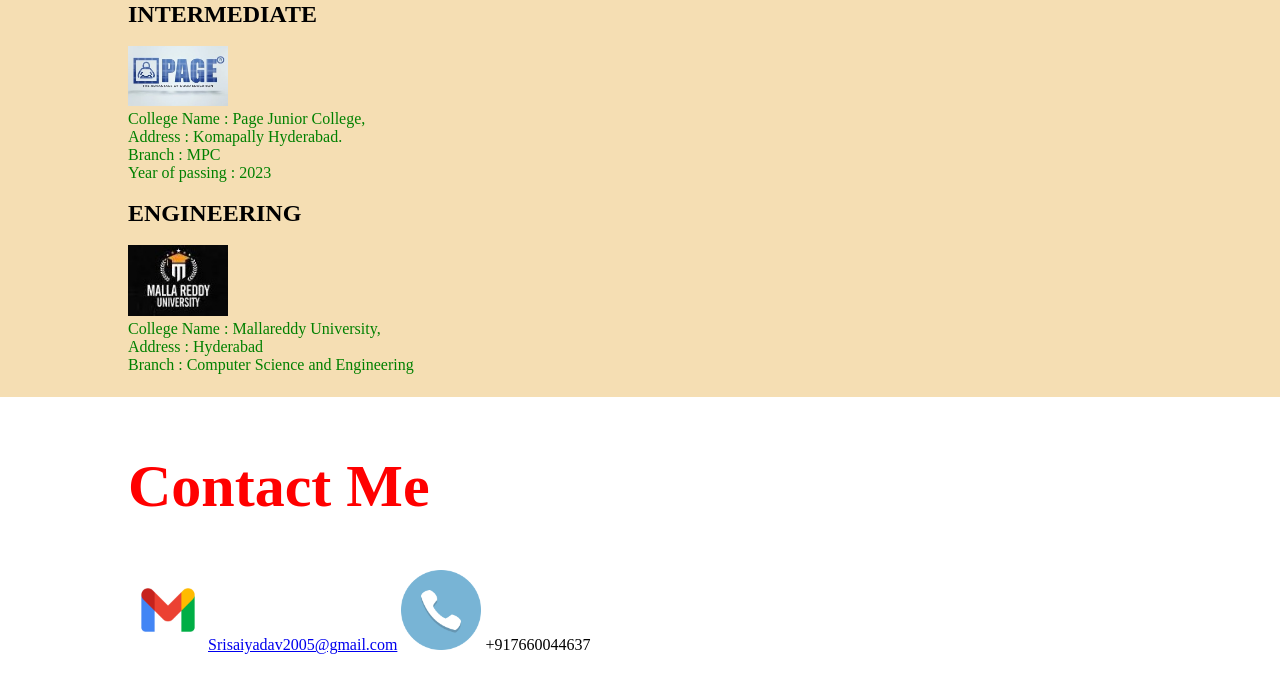
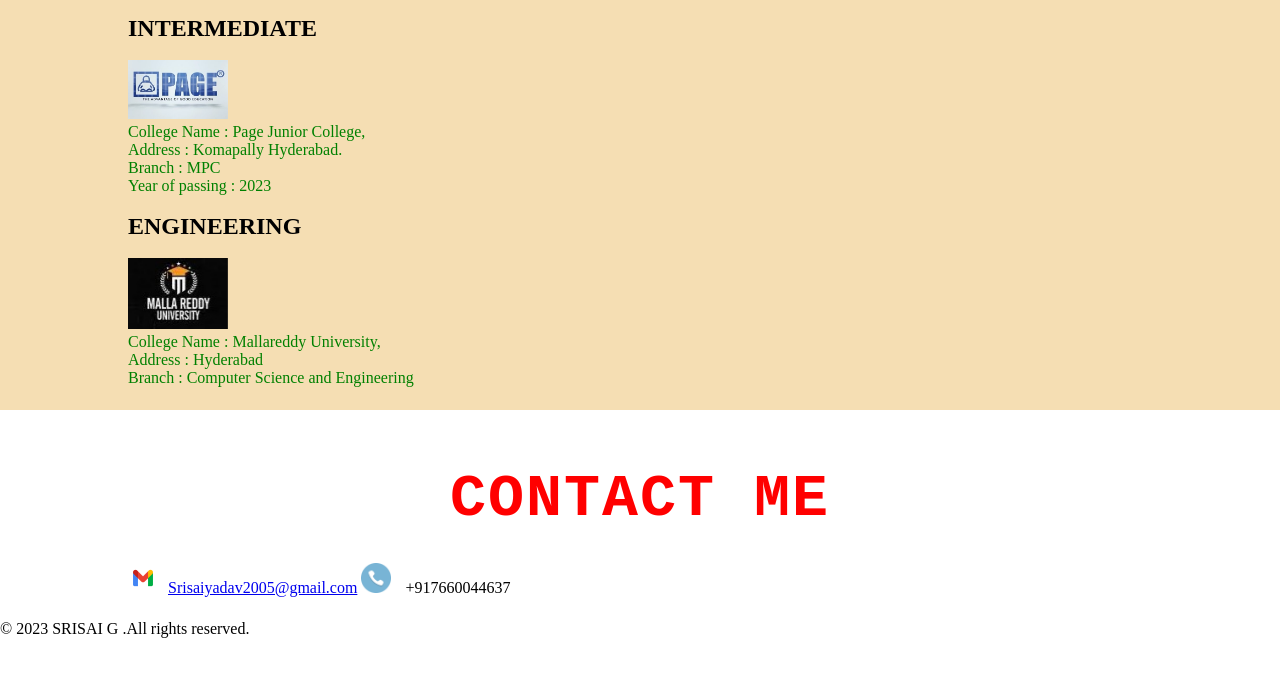
Before and after one commit to srisai2005/srisai2005, a plain HTML site: page index.html in a window 1280 px wide. Shown: the part 1008-1682 px from the top of the page. After the commit the page ends 1646 px from the top, so only its background shows below. Drawn offline with Linux system fonts and the light colour scheme.

Commit message:
Update index.html

```diff
--- a/index.html
+++ b/index.html
@@ -6,9 +6,64 @@
     <title>Srisai Portfolio</title>
     <link rel="icon" href="rape.jpeg">
     <link rel="stylesheet" href="styles.css">
+    <style>
+        /* Additional CSS styles and animations */
+        /* Fade in animation */
+        .fade-in {
+            opacity: 0;
+            animation: fadeInAnimation ease 2s forwards;
+        }
+        @keyframes fadeInAnimation {
+            0% { opacity: 0; }
+            100% { opacity: 1; }
+        }
+        /* Slide in from bottom animation */
+        .slide-in-bottom {
+            transform: translateY(100%);
+            animation: slideInBottomAnimation ease 1s forwards;
+        }
+        @keyframes slideInBottomAnimation {
+            0% { transform: translateY(100%); }
+            100% { transform: translateY(0); }
+        }
+        /* Rotate animation */
+        .rotate {
+            animation: rotateAnimation ease 1s infinite;
+        }
+        @keyframes rotateAnimation {
+            0% { transform: rotate(0deg); }
+            100% { transform: rotate(360deg); }
+        }
+        /* Unique styling for section headers */
+        section h1 {
+            font-family: 'Courier New', Courier, monospace;
+            text-transform: uppercase;
+            letter-spacing: 2px;
+            font-size: 2em;
+            color: #ff6600;
+            text-align: center;
+            margin-bottom: 30px;
+            animation: rotateAnimation ease 1s infinite;
+        }
+        /* Unique styling for list items */
+        ul li {
+            font-family: Arial, sans-serif;
+            font-size: 1.2em;
+            color: #333;
+            margin-bottom: 10px;
+            animation: fadeInAnimation ease 1s forwards;
+        }
+        /* Unique styling for contact icons */
+        #social-icons {
+            width: 30px;
+            height: 30px;
+            margin-right: 10px;
+            animation: rotateAnimation ease 1s infinite;
+        }
+    </style>
 </head>
 <body>
-    <header>
+    <header class="fade-in">
         <nav>
             <div class="container">
                 <ul>
@@ -20,11 +75,11 @@
         </nav>
     </header>
 
-    <section id="about">
+    <section id="about" class="fade-in">
         <div class="container1">
 
             <h1 id="hello">Hello,</h1>
-            <img src="icon.jpeg" id="img1">
+            <img src="icon.jpeg" id="img1" class="rotate">
             <h1 id="myName">I'm Srisai Yadav </h1>
             <h1 id="first">Student</h1>
             <h1 id="studiesh1">About Me</h1>
@@ -41,12 +96,12 @@
         </div>
     </section>
 
-    <section id="studies">
+    <section id="studies" class="slide-in-bottom">
         <div class="container">
             <h1 id="studiesh1">Studies</h1><br/>
                   <div id="ss1">
                   <h2>SCHOOL</h2><br/>
-                  <img src="schooLogo.png" id="icon1" />
+                  <img src="schooLogo.png" id="icon1" class="rotate"/>
                   <p id ="studiesinfo">School Name : Gnanadeep High School, <br/>
                     Address: Racharla Gollapally(Telengana).<br/>
                     Year of passing : 2021
@@ -55,7 +110,7 @@
                 </div>
                 <div id="ss2"><br/>
                   <h2>INTERMEDIATE </h2><br/>
-                  <img src="page.jpg" id="icon1"/>
+                  <img src="page.jpg" id="icon1" class="rotate"/>
                   <p id ="studiesinfo">
                   College Name : Page Junior College,<br/>
                   Address : Komapally Hyderabad.<br/>
@@ -67,7 +122,7 @@
                 <div id="ss3">
 
                   <h2>ENGINEERING</h2><br/>
-                  <img src="mruh.jpg" id="icon1" />
+                  <img src="mruh.jpg" id="icon1" class="rotate" />
                   <p id ="studiesinfo">
                     College Name : Mallareddy University,<br/>
                     Address : Hyderabad <br/>
@@ -78,16 +133,16 @@
             </div>
     </section>
 
-    <section id="contact">
+    <section id="contact" class="fade-in">
         <div class="container">
             <h1 id="studiesh1">Contact Me</h1>
-            <a href="gmail.com"><img src="gmail.webp" alt="email" id="social-icons">Srisaiyadav2005@gmail.com</a>
-            <a href="#"><img src="phone.png" alt="LinkedIn" id="social-icons" ></a> +917660044637
+            <a href="mailto:Srisaiyadav2005@gmail.com"><img src="gmail.webp" alt="email" id="social-icons" class="rotate">Srisaiyadav2005@gmail.com</a>
+            <a href="#"><img src="phone.png" alt="LinkedIn" id="social-icons" class="rotate"></a> +917660044637
         </div>
         <br/>
     </section>
 
-    <footer>
+    <footer class="fade-in">
             <p>&copy; 2023 SRISAI G .All rights reserved.</p>
         </div>
     </footer>
```
